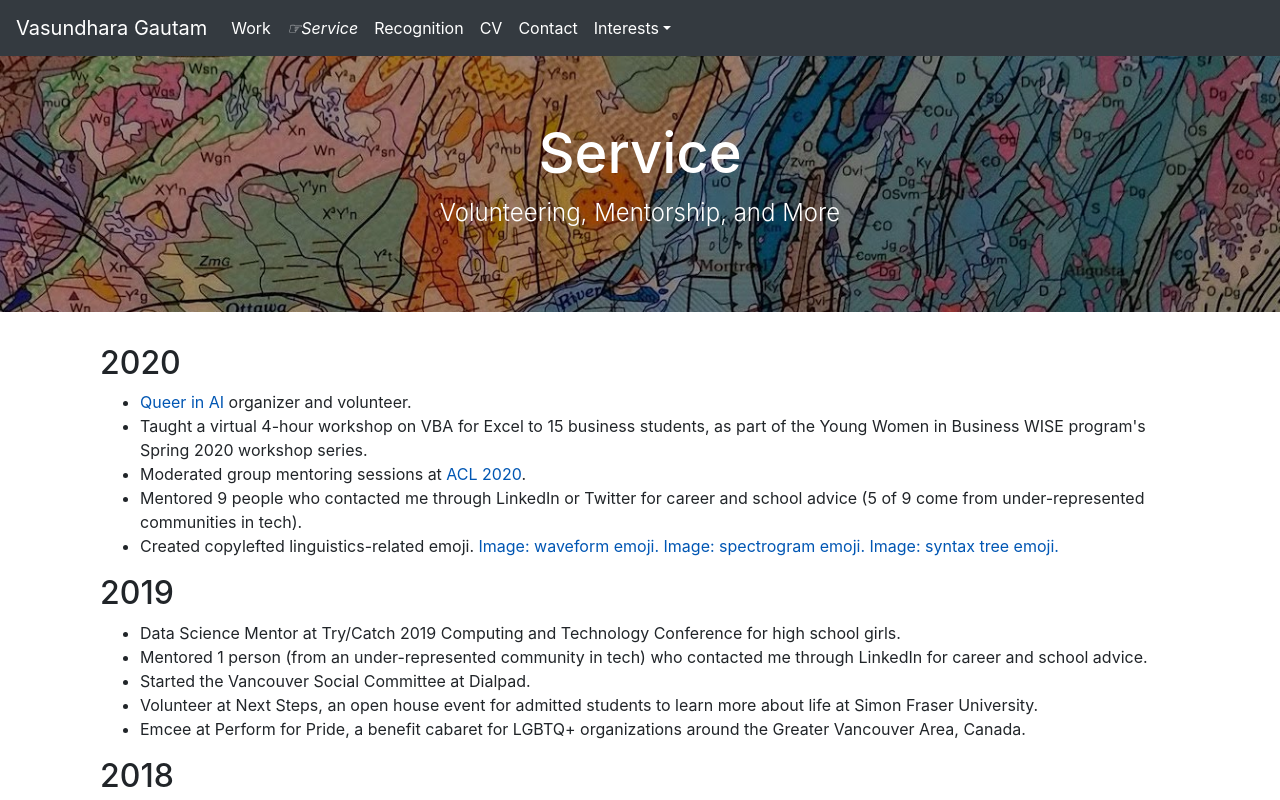
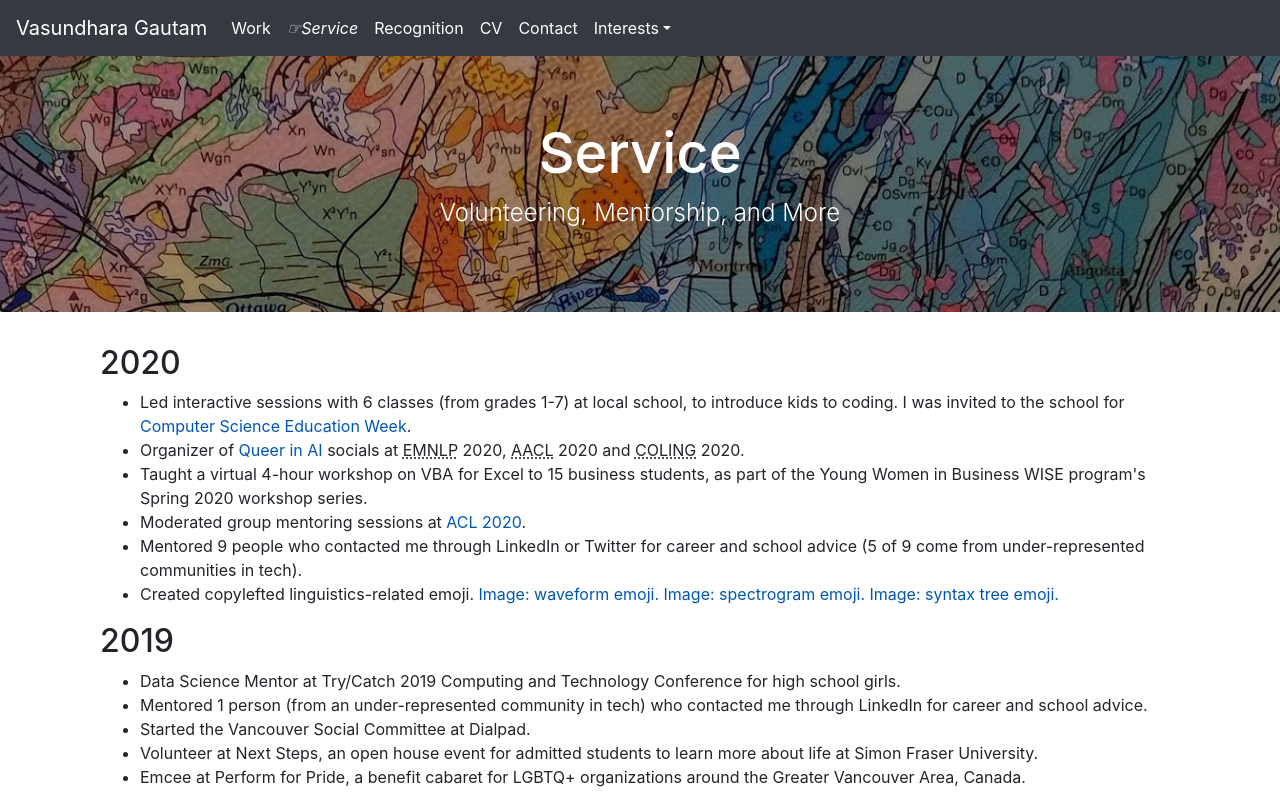
Before and after one commit to vgautam/vgautam.github.io, a plain HTML site: page service.html in a window 1280 px wide. Shown: the top 800 px of the page. Drawn offline with nearby package versions, Linux system fonts and the light colour scheme.

Commit message:
updating nov+dec service, recognition, and gender fuckery

```diff
--- a/service.html
+++ b/service.html
@@ -58,7 +58,8 @@
        <section>
          <h2>2020</h2>
          <ul>
-           <li><a href="https://queerinai.org/">Queer in AI</a> organizer and volunteer.</li>
+           <li>Led interactive sessions with 6 classes (from grades 1-7) at local school, to introduce kids to coding. I was invited to the school for <a href="https://www.csedweek.org/">Computer Science Education Week</a>.</li>
+           <li>Organizer of <a href="https://queerinai.org/">Queer in AI</a> socials at <abbr title="Conference on Empirical Methods in Natural Language Processing">EMNLP</abbr> 2020, <abbr title="Conference of the Asia-Pacific Chapter of the Association for Computational Linguistics">AACL</abbr> 2020 and <abbr title="International Conference on Computational Linguistics">COLING</abbr> 2020.</li>
            <li>Taught a virtual 4-hour workshop on <attr title="Visual Basic for Applications">VBA</attr> for Excel to 15 business students, as part of the Young Women in Business WISE program's Spring 2020 workshop series.</li>
            <li>Moderated group mentoring sessions at <a href="https://acl2020.org/">ACL 2020</a>.</li>
            <li>Mentored 9 people who contacted me through LinkedIn or Twitter for career and school advice (5 of 9 come from under-represented communities in tech).</li>
```
Also changed, not shown: index.html (+1 -1 lines), recognition.html (+1 -0 lines).
